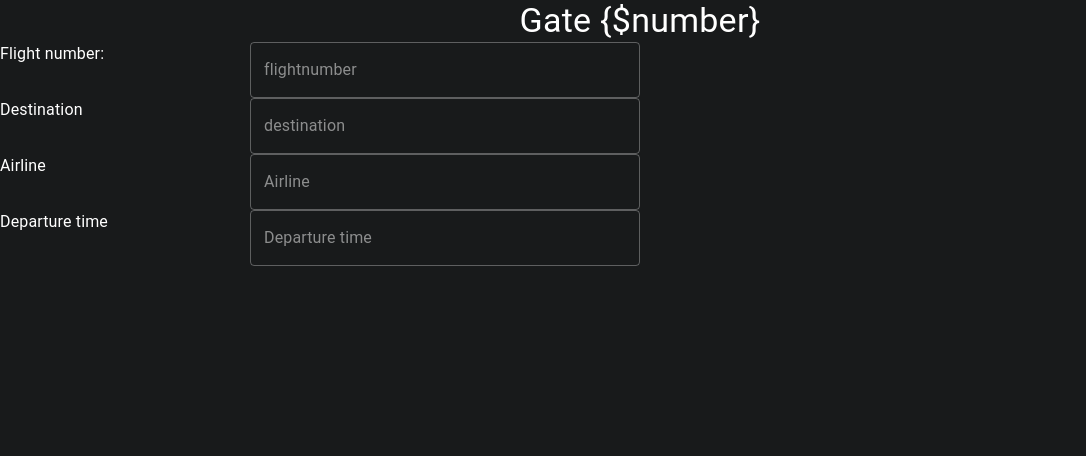
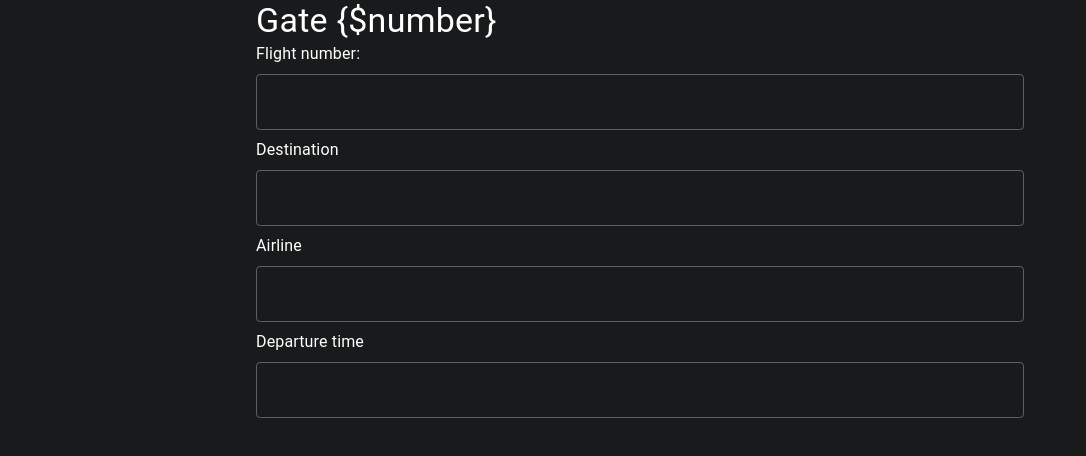
Before and after one commit to restrepotorres/laboratorio-4-arquitectura-software, a React (Vite) app: page /client in a window 1280 px wide. Shown: the top 456 px of the page, without its empty margins (0-1086 px from the left). Built offline with nearby package versions, Linux system fonts and the light colour scheme.

Commit message:
Style: front fine tunning

```diff
--- a/src/AdminScreen.tsx
+++ b/src/AdminScreen.tsx
@@ -10,6 +10,8 @@ const AdminScreen = () => {
       </Typography>
       <Stack gap={3}>
         <GateCard admin={true} />
+        <GateCard admin={true} />
+        <GateCard admin={true} />
       </Stack>
     </>
   );
--- a/src/GateCard.tsx
+++ b/src/GateCard.tsx
@@ -1,29 +1,31 @@
-import { Stack, TextField, Typography } from "@mui/material";
+import { Button, Stack, TextField, Typography } from "@mui/material";
 import React from "react";
 
 const GateCard = ({ admin = false, number = "{$number}" }) => {
   return (
-    <>
-      <Typography variant="h4" align="center">
+    <Stack marginX={"20%"}>
+      <Typography variant="h4" align="left">
         Gate {number}
       </Typography>
-      <Stack
-        sx={{
-          display: "grid",
-          gridTemplateColumns: "auto auto",
-          maxWidth: "50%",
-        }}
-      >
+      <Stack gap={1}>
         <Typography>Flight number:</Typography>
-        <TextField label="flightnumber" disabled={!admin}></TextField>
+        <TextField disabled={!admin}></TextField>
         <Typography>Destination</Typography>
-        <TextField label="destination" disabled={!admin}></TextField>
+        <TextField disabled={!admin}></TextField>
         <Typography>Airline</Typography>
-        <TextField label="Airline" disabled={!admin}></TextField>
+        <TextField disabled={!admin}></TextField>
         <Typography>Departure time </Typography>
-        <TextField label="Departure time" disabled={!admin}></TextField>
+        <TextField disabled={!admin}></TextField>
       </Stack>
-    </>
+      {admin && (
+        <Button
+          variant="contained"
+          sx={{ width: 100, marginLeft: "auto", marginTop: 2 }}
+        >
+          holi
+        </Button>
+      )}
+    </Stack>
   );
 };
 
```
